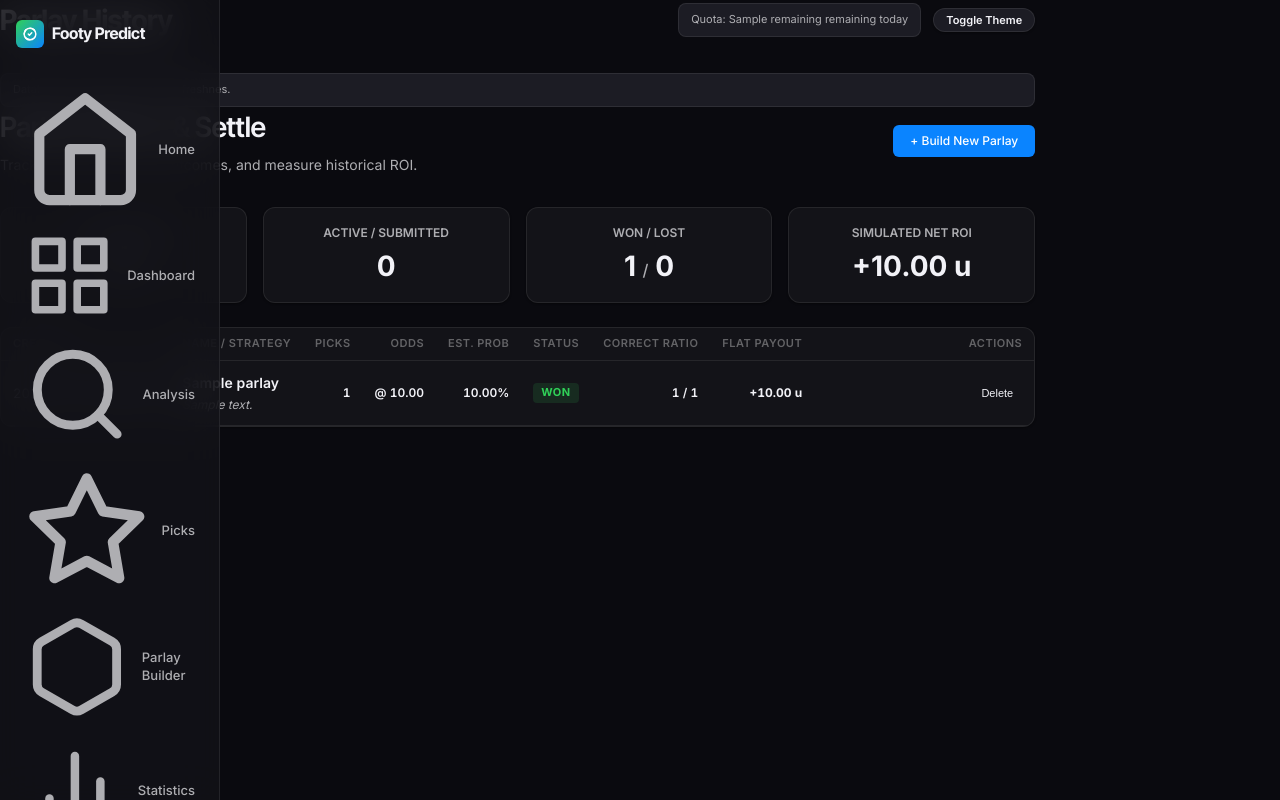
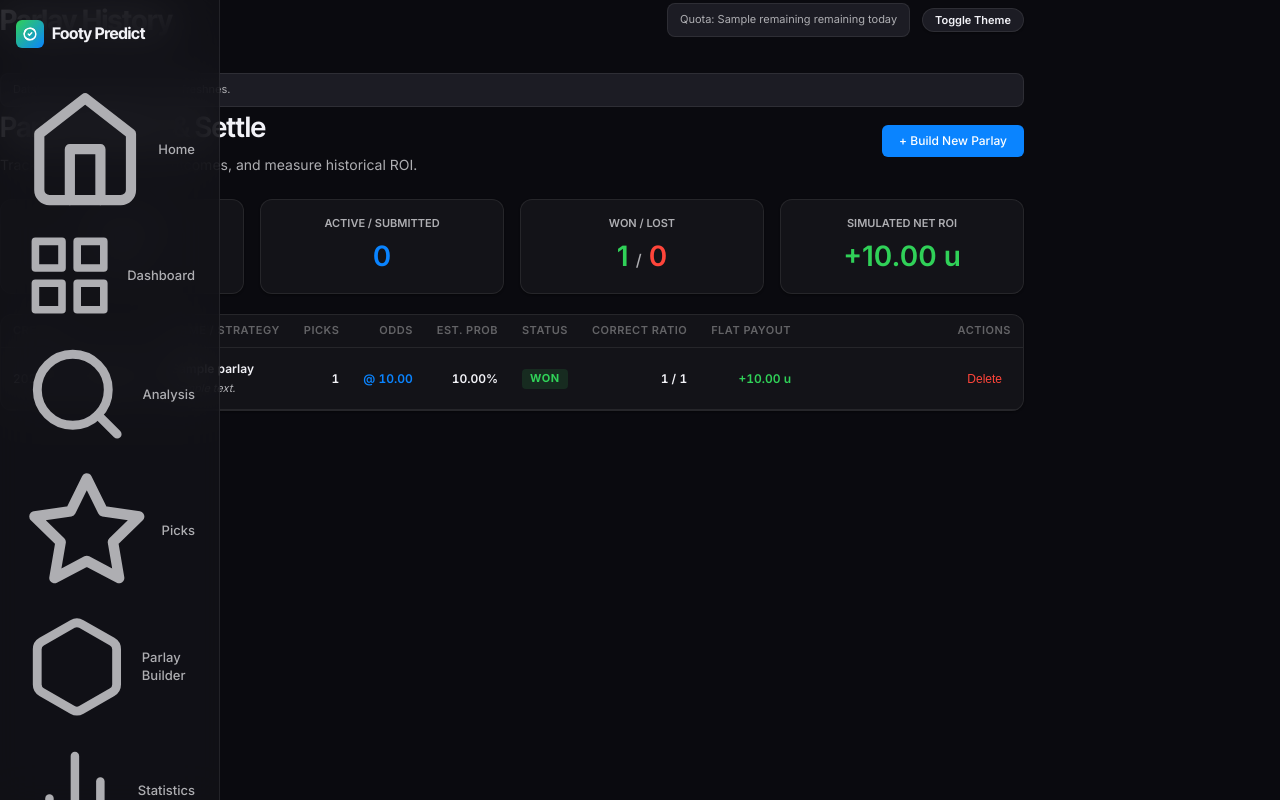
Before and after one commit to islajr/footy-predict, a FastAPI app: template src/templates/parlay_history.html in a window 1280 px wide. Run offline with FastAPI, Linux system fonts and the light colour scheme; the template is opened without the code that fills it: most values are stand-ins (such as "Sample title", 1, 10 or a date in 2020).

Commit message:
style(views): implement Phase 7 parlay builder and history redesign

```diff
--- a/src/templates/parlay_history.html
+++ b/src/templates/parlay_history.html
@@ -4,7 +4,7 @@
 {% block header_title %}Parlay History{% endblock %}
 
 {% block content %}
-<div class="header-container" style="display: flex; justify-content: space-between; align-items: center; margin-bottom: 32px;">
+<div class="flex-between section-header">
     <div>
         <h1>Parlay History & Settle</h1>
         <p class="subtitle">Track saved slips, settle outcomes, and measure historical ROI.</p>
@@ -17,27 +17,27 @@
 </div>
 
 <!-- Parlay History Summary Stats -->
-<div style="display: grid; grid-template-columns: repeat(auto-fit, minmax(200px, 1fr)); gap: 16px; margin-bottom: 24px;">
-    <div class="card" style="padding: 16px; text-align: center; margin-bottom: 0;">
-        <div style="font-size: 12px; text-transform: uppercase; color: var(--text-secondary); font-weight: 600; margin-bottom: 4px;">Total Slips</div>
-        <div style="font-size: 28px; font-weight: 700; color: var(--text-primary);">{{ parlays|length }}</div>
+<div class="grid-4" style="margin-bottom: var(--space-5);">
+    <div class="card" style="text-align: center; padding: var(--space-4); margin-bottom: 0;">
+        <div class="text-xs text-muted text-bold" style="text-transform: uppercase; margin-bottom: var(--space-1);">Total Slips</div>
+        <div class="text-bold" style="font-size: var(--text-3xl); color: var(--text-primary);">{{ parlays|length }}</div>
     </div>
-    <div class="card" style="padding: 16px; text-align: center; margin-bottom: 0;">
-        <div style="font-size: 12px; text-transform: uppercase; color: var(--text-secondary); font-weight: 600; margin-bottom: 4px;">Active / Submitted</div>
-        <div style="font-size: 28px; font-weight: 700; color: var(--accent-blue);">
+    <div class="card" style="text-align: center; padding: var(--space-4); margin-bottom: 0;">
+        <div class="text-xs text-muted text-bold" style="text-transform: uppercase; margin-bottom: var(--space-1);">Active / Submitted</div>
+        <div class="text-bold" style="font-size: var(--text-3xl); color: var(--accent);">
             {{ parlays|selectattr('status', 'equalto', 'submitted')|list|length }}
         </div>
     </div>
-    <div class="card" style="padding: 16px; text-align: center; margin-bottom: 0;">
-        <div style="font-size: 12px; text-transform: uppercase; color: var(--text-secondary); font-weight: 600; margin-bottom: 4px;">Won / Lost</div>
-        <div style="font-size: 28px; font-weight: 700; color: var(--accent-emerald);">
+    <div class="card" style="text-align: center; padding: var(--space-4); margin-bottom: 0;">
+        <div class="text-xs text-muted text-bold" style="text-transform: uppercase; margin-bottom: var(--space-1);">Won / Lost</div>
+        <div class="text-bold" style="font-size: var(--text-3xl); color: var(--color-green);">
             {{ parlays|selectattr('status', 'equalto', 'won')|list|length }}
-            <span style="font-size: 16px; font-weight: 500; color: var(--text-secondary);">/</span>
-            <span style="color: var(--accent-coral);">{{ parlays|selectattr('status', 'equalto', 'lost')|list|length }}</span>
+            <span class="text-muted" style="font-size: var(--text-lg); font-weight: 500;">/</span>
+            <span style="color: var(--color-red);">{{ parlays|selectattr('status', 'equalto', 'lost')|list|length }}</span>
         </div>
     </div>
-    <div class="card" style="padding: 16px; text-align: center; margin-bottom: 0;">
-        <div style="font-size: 12px; text-transform: uppercase; color: var(--text-secondary); font-weight: 600; margin-bottom: 4px;">Simulated Net ROI</div>
+    <div class="card" style="text-align: center; padding: var(--space-4); margin-bottom: 0;">
+        <div class="text-xs text-muted text-bold" style="text-transform: uppercase; margin-bottom: var(--space-1);">Simulated Net ROI</div>
         {% set ns = namespace(net_roi=0.0) %}
         {% for p in parlays %}
             {% if p.status == 'won' %}
@@ -46,14 +46,14 @@
                 {% set ns.net_roi = ns.net_roi - 1.0 %}
             {% endif %}
         {% endfor %}
-        <div style="font-size: 28px; font-weight: 700; color: {% if ns.net_roi > 0 %}var(--accent-emerald){% elif ns.net_roi < 0 %}var(--accent-coral){% else %}var(--text-primary){% endif %};">
+        <div class="text-bold" style="font-size: var(--text-3xl); color: {% if ns.net_roi > 0 %}var(--color-green){% elif ns.net_roi < 0 %}var(--color-red){% else %}var(--text-primary){% endif %};">
             {% if ns.net_roi > 0 %}+{% endif %}{{ "%.2f"|format(ns.net_roi) }} u
         </div>
     </div>
 </div>
 
 <!-- Parlays Table -->
-<div class="card" style="padding: 0; overflow: hidden;">
+<div class="card" style="padding: 0; overflow: hidden; margin-bottom: var(--space-5);">
     {% if parlays %}
     <table class="styled-table">
         <thead>
@@ -72,54 +72,54 @@
         <tbody>
             {% for p in parlays %}
             <tr style="cursor: pointer;" id="row-{{ p.id }}" onclick="togglePicksDetails({{ p.id }})">
-                <td style="color: var(--text-secondary); font-size: 13px;">{{ p.created_at }}</td>
+                <td class="text-sm text-muted">{{ p.created_at }}</td>
                 <td>
-                    <div style="font-weight: 600; font-size: 14px; color: var(--text-primary);">{{ p.name }}</div>
+                    <div class="text-bold text-sm" style="color: var(--text-primary);">{{ p.name }}</div>
                     {% if p.notes %}
-                    <div style="font-size: 12px; color: var(--text-secondary); margin-top: 2px; font-style: italic; max-width: 250px; overflow: hidden; text-overflow: ellipsis; white-space: nowrap;">
+                    <div class="text-xs text-muted" style="margin-top: var(--space-1); font-style: italic; max-width: 250px; overflow: hidden; text-overflow: ellipsis; white-space: nowrap;">
                         {{ p.notes }}
                     </div>
                     {% endif %}
                 </td>
-                <td style="text-align: right; font-weight: 600;">{{ p.size }}</td>
-                <td style="text-align: right; color: var(--accent-blue); font-weight: 600;">@ {{ "%.2f"|format(p.combined_odds) }}</td>
-                <td style="text-align: right; font-weight: 600;">{{ "%.2f"|format(p.combined_probability * 100) }}%</td>
+                <td class="text-bold" style="text-align: right;">{{ p.size }}</td>
+                <td class="text-bold" style="text-align: right; color: var(--accent);">@ {{ "%.2f"|format(p.combined_odds) }}</td>
+                <td class="text-bold" style="text-align: right;">{{ "%.2f"|format(p.combined_probability * 100) }}%</td>
                 <td>
                     <span class="badge {% if p.status == 'won' %}badge-high{% elif p.status == 'lost' %}badge-low{% elif p.status == 'submitted' %}badge-medium{% else %}badge-draft{% endif %}">
                         {{ p.status }}
                     </span>
                 </td>
-                <td style="text-align: right; font-weight: 600;">
+                <td class="text-bold" style="text-align: right;">
                     {% if p.correct_count is not none %}
                         {{ p.correct_count }} / {{ p.size }}
                     {% else %}
-                        <span style="color: var(--text-muted);">—</span>
+                        <span class="text-muted">—</span>
                     {% endif %}
                 </td>
-                <td style="text-align: right; font-weight: 700; color: {% if p.status == 'won' %}var(--accent-emerald){% elif p.status == 'lost' %}var(--accent-coral){% else %}var(--text-secondary){% endif %};">
+                <td class="text-bold" style="text-align: right; color: {% if p.status == 'won' %}var(--color-green){% elif p.status == 'lost' %}var(--color-red){% else %}var(--text-secondary){% endif %};">
                     {% if p.status == 'won' %}
                         +{{ "%.2f"|format(p.combined_odds - 1.0) }} u
                     {% elif p.status == 'lost' %}
                         -1.00 u
                     {% else %}
-                        <span style="color: var(--text-muted);">—</span>
+                        <span class="text-muted">—</span>
                     {% endif %}
                 </td>
                 <td style="text-align: right;" onclick="event.stopPropagation()">
-                    <div style="display: flex; gap: 8px; justify-content: flex-end; align-items: center;">
+                    <div style="display: flex; gap: var(--space-2); justify-content: flex-end; align-items: center;">
                         {% if p.status == 'draft' %}
-                            <button onclick="submitParlay({{ p.id }})" class="btn btn-secondary" style="font-size: 11px; padding: 4px 8px; color: var(--accent-blue); border-color: var(--accent-blue-alpha);">
+                            <button onclick="submitParlay({{ p.id }})" class="btn btn-secondary text-xs" style="padding: var(--space-1) var(--space-2); color: var(--accent); border-color: var(--accent-muted);">
                                 Submit
                             </button>
-                            <button onclick="deleteParlay({{ p.id }})" class="btn btn-text" style="color: var(--accent-coral); font-size: 11px; padding: 4px 8px;">
+                            <button onclick="deleteParlay({{ p.id }})" class="btn btn-text text-xs" style="color: var(--color-red); padding: var(--space-1) var(--space-2);">
                                 Delete
                             </button>
                         {% elif p.status == 'submitted' %}
-                            <button onclick="showSettleForm({{ p.id }}, {{ p.size }})" class="btn btn-secondary" style="font-size: 11px; padding: 4px 8px; color: var(--accent-emerald); border-color: var(--accent-emerald-alpha);">
-                                Settle Outcome
+                            <button onclick="showSettleForm({{ p.id }}, {{ p.size }})" class="btn btn-secondary text-xs" style="padding: var(--space-1) var(--space-2); color: var(--color-green); border-color: var(--color-green-muted);">
+                                Settle
                             </button>
                         {% else %}
-                            <button onclick="deleteParlay({{ p.id }})" class="btn btn-text" style="color: var(--accent-coral); font-size: 11px; padding: 4px 8px;">
+                            <button onclick="deleteParlay({{ p.id }})" class="btn btn-text text-xs" style="color: var(--color-red); padding: var(--space-1) var(--space-2);">
                                 Delete
                             </button>
                         {% endif %}
@@ -128,21 +128,21 @@
             </tr>
             <!-- Expanded picks details row -->
             <tr id="details-{{ p.id }}" style="display: none; background-color: var(--bg-surface-hover);" onclick="event.stopPropagation()">
-                <td colspan="9" style="padding: 16px 24px; border-bottom: 1px solid var(--border-color);">
-                    <div style="margin-bottom: 12px; font-weight: 600; font-size: 13px; text-transform: uppercase; color: var(--text-secondary);">Picks Details for: {{ p.name }}</div>
+                <td colspan="9" style="padding: var(--space-4) var(--space-5); border-bottom: 1px solid var(--border-primary);">
+                    <div class="text-xs text-muted text-bold" style="text-transform: uppercase; margin-bottom: var(--space-3);">Picks Details for: {{ p.name }}</div>
 
-                    <div style="display: flex; flex-direction: column; gap: 8px; max-width: 800px;">
+                    <div style="display: flex; flex-direction: column; gap: var(--space-2); max-width: 800px;">
                         {% for item in p.picks %}
-                        <div style="display: flex; justify-content: space-between; align-items: center; padding: 8px 12px; background-color: var(--bg-surface); border-radius: var(--border-radius-md); border: 1px solid var(--border-color);">
-                            <div>
-                                <span class="badge" style="background-color: var(--bg-elevated); color: var(--text-secondary); font-size: 8px; padding: 1px 4px; margin-right: 6px;">{{ item.league }}</span>
-                                <span style="font-weight: 600; font-size: 13px;">{{ item.home_team }} vs {{ item.away_team }}</span>
+                        <div class="flex-between" style="padding: var(--space-2) var(--space-3); background-color: var(--bg-surface); border-radius: var(--radius-md); border: 1px solid var(--border-primary);">
+                            <div class="flex-align-center">
+                                <span class="badge" style="margin-right: var(--space-2);">{{ item.league }}</span>
+                                <span class="text-sm text-bold">{{ item.home_team }} vs {{ item.away_team }}</span>
                             </div>
-                            <div style="display: flex; gap: 16px; font-size: 13px; align-items: center;">
-                                <span style="font-weight: 600; color: var(--accent-blue); font-size: 12px;">{{ item.market_name }}: {{ item.pick }}</span>
-                                <span style="color: var(--text-secondary);">{{ (item.probability * 100)|int }}%</span>
-                                <span style="color: var(--accent-blue); font-weight: 600;">@ {{ "%.2f"|format(item.implied_odds) }}</span>
-                                <span class="badge {% if item.confidence == 'HIGH' %}badge-high{% elif item.confidence == 'MEDIUM' %}badge-medium{% else %}badge-low{% endif %}" style="font-size: 8px; padding: 1px 4px;">{{ item.confidence }}</span>
+                            <div class="flex-align-center text-sm" style="gap: var(--space-4);">
+                                <span class="text-bold" style="color: var(--accent); font-size: var(--text-xs);">{{ item.market_name }}: {{ item.pick }}</span>
+                                <span class="text-muted">{{ (item.probability * 100)|int }}%</span>
+                                <span class="text-bold" style="color: var(--accent);">@ {{ "%.2f"|format(item.implied_odds) }}</span>
+                                <span class="badge {% if item.confidence == 'HIGH' %}badge-high{% elif item.confidence == 'MEDIUM' %}badge-medium{% else %}badge-low{% endif %}">{{ item.confidence }}</span>
                             </div>
                         </div>
                         {% endfor %}
@@ -153,42 +153,45 @@
         </tbody>
     </table>
     {% else %}
-    <div style="text-align: center; padding: 60px 0; color: var(--text-secondary);">
-        <p style="font-size: 16px; margin-bottom: 8px;">No saved parlay slips found.</p>
-        <p style="font-size: 13px;">Use the <a href="/parlay" style="text-decoration: underline;">Parlay Builder</a> to create one.</p>
+    <div style="text-align: center; padding: var(--space-8) 0; color: var(--text-secondary);">
+        <p style="font-size: var(--text-md); margin-bottom: var(--space-2);">No saved parlay slips found.</p>
+        <p style="font-size: var(--text-sm);">Use the <a href="/parlay" style="text-decoration: underline; color: var(--accent);">Parlay Builder</a> to create one.</p>
     </div>
     {% endif %}
 </div>
 
-<!-- Settle Slip Modal / Inline Popup -->
-<div id="settle-modal" style="display: none; position: fixed; top: 0; left: 0; width: 100vw; height: 100vh; background-color: rgba(0, 0, 0, 0.6); z-index: 1000; align-items: center; justify-content: center;">
-    <div class="card" style="width: 100%; max-width: 400px; padding: 24px; position: relative;">
-        <h3 style="margin-bottom: 16px;">Settle Parlay Outcome</h3>
-
+<!-- Settle Slip Modal -->
+<div id="settle-modal" class="modal-backdrop">
+    <div class="modal-content" style="max-width: 440px;">
+        <div class="modal-header">
+            <h3 style="margin: 0;">Settle Parlay Outcome</h3>
+            <button onclick="closeSettleModal()" class="btn btn-text text-lg" style="padding: 0; line-height: 1;">×</button>
+        </div>
+        <div class="modal-body">
             <input type="hidden" id="settle-parlay-id">
 
-        <div class="form-group">
-            <label for="settle-correct-count">Correct Picks Count (Out of <span id="settle-max-picks">0</span>)</label>
+            <div class="form-group" style="margin-bottom: var(--space-4);">
+                <label for="settle-correct-count" class="text-sm text-bold">Correct Picks Count (Out of <span id="settle-max-picks">0</span>)</label>
                 <input type="number" id="settle-correct-count" class="form-input" min="0" value="0">
             </div>
 
             <div class="form-group">
-            <label>Final Status</label>
-            <div style="display: flex; gap: 16px; margin-top: 8px;">
-                <label style="display: flex; align-items: center; gap: 6px; cursor: pointer;">
-                    <input type="radio" name="settle-status" value="won" checked style="width: 16px; height: 16px;">
-                    <span style="color: var(--accent-emerald); font-weight: 600;">Won</span>
+                <label class="text-sm text-bold">Final Status</label>
+                <div style="display: flex; gap: var(--space-4); margin-top: var(--space-2);">
+                    <label style="display: flex; align-items: center; gap: var(--space-2); cursor: pointer;">
+                        <input type="radio" name="settle-status" value="won" checked style="width: 16px; height: 16px; accent-color: var(--color-green);">
+                        <span style="color: var(--color-green); font-weight: 600;">Won</span>
                     </label>
-                <label style="display: flex; align-items: center; gap: 6px; cursor: pointer;">
-                    <input type="radio" name="settle-status" value="lost" style="width: 16px; height: 16px;">
-                    <span style="color: var(--accent-coral); font-weight: 600;">Lost</span>
+                    <label style="display: flex; align-items: center; gap: var(--space-2); cursor: pointer;">
+                        <input type="radio" name="settle-status" value="lost" style="width: 16px; height: 16px; accent-color: var(--color-red);">
+                        <span style="color: var(--color-red); font-weight: 600;">Lost</span>
                     </label>
                 </div>
             </div>
-
-        <div style="display: flex; gap: 12px; justify-content: flex-end; margin-top: 24px;">
-            <button onclick="closeSettleModal()" class="btn btn-secondary" style="padding: 8px 16px;">Cancel</button>
-            <button onclick="submitSettle()" class="btn btn-primary" style="padding: 8px 16px;">Confirm Settle</button>
+        </div>
+        <div class="modal-footer">
+            <button onclick="closeSettleModal()" class="btn btn-secondary">Cancel</button>
+            <button onclick="submitSettle()" class="btn btn-primary">Confirm Settle</button>
         </div>
     </div>
 </div>
@@ -247,14 +250,15 @@
         countInput.max = maxPicks;
         countInput.value = maxPicks; // default to max
 
-        // Show modal
+        // Show modal via class list active
         const modal = document.getElementById('settle-modal');
-        modal.style.display = "flex";
+        modal.classList.add('active');
     }
 
+    // Hide modal via class list active removal
     function closeSettleModal() {
         const modal = document.getElementById('settle-modal');
-        modal.style.display = "none";
+        modal.classList.remove('active');
     }
 
     function submitSettle() {
```
Also changed, not shown: src/static/css/style.css (+55 -0 lines), src/templates/parlay.html (+52 -71 lines). Lines whose indentation alone changed are shown as unchanged.
